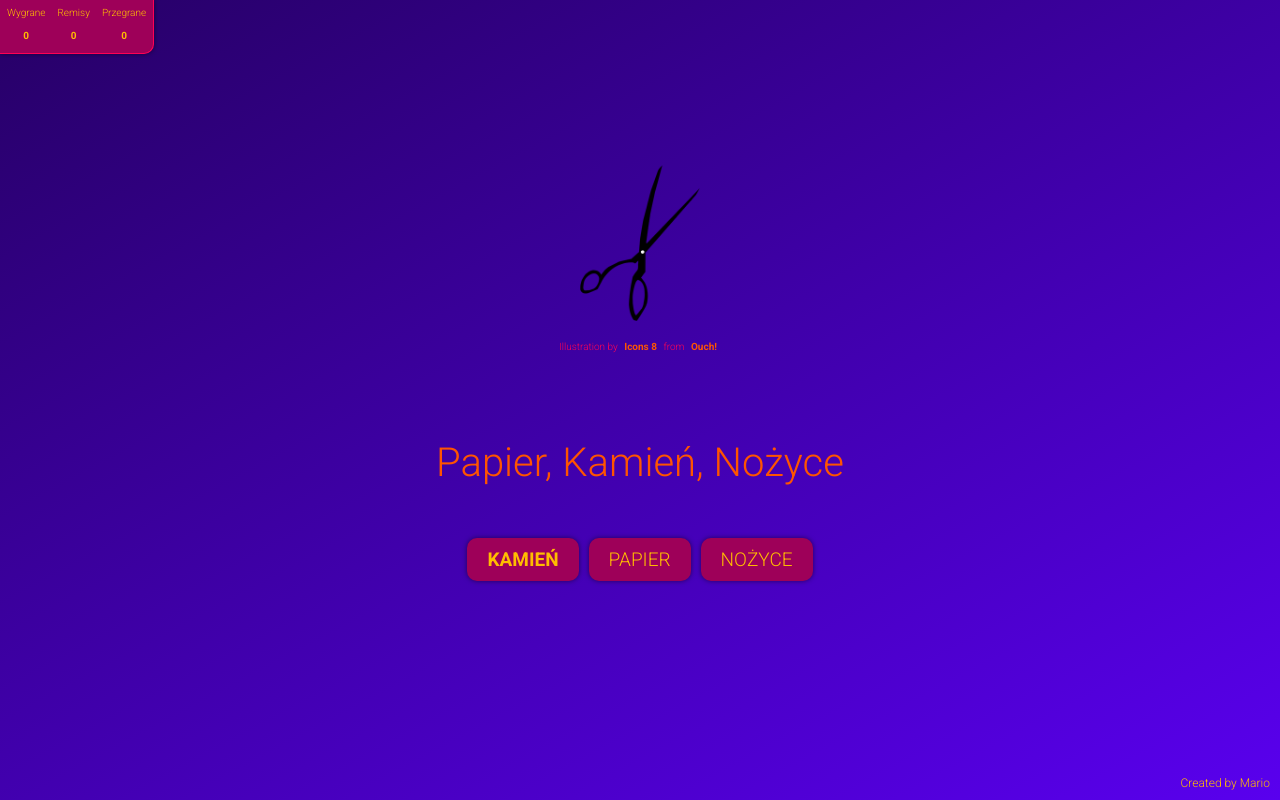
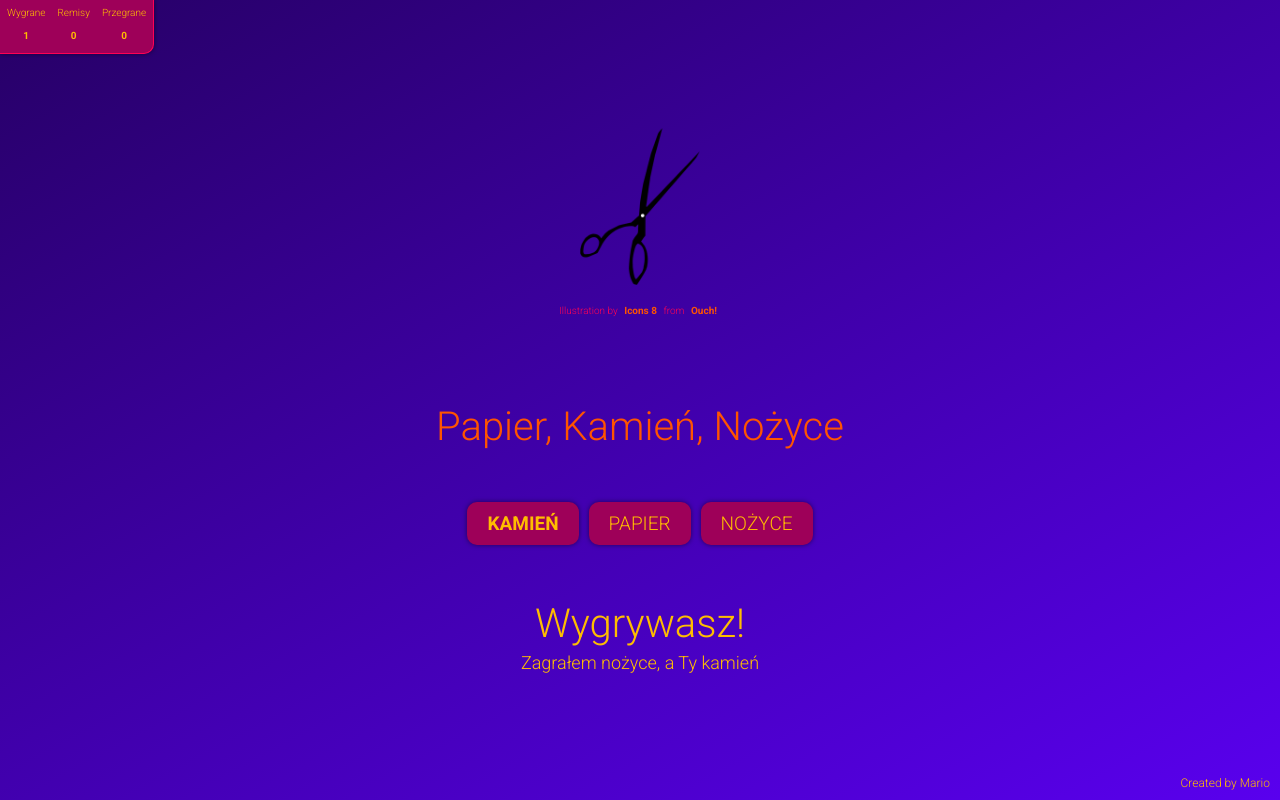
Before and after one commit to MarioDev716/javascript-prework, a website: page index.html in a window 1280 px wide. Both pictures are taken after a click on the button "KAMIEŃ". Drawn offline with Linux system fonts and the light colour scheme.

Commit message:
Update randomizer method, logic in displayResult method

```diff
--- a/js/functions.js
+++ b/js/functions.js
@@ -17,16 +17,14 @@ function clearMessages() {
     document.getElementById('messages').innerHTML = '';
 }
 
-
-
 function buttonClicked(argButtonName) {
     clearMessages();
     console.clear();
     argRandom = randomizer();
-    // console.log('buttonClicked - ' + argRandom);
-    let argComputerMove = getMoveName(argRandom);
+    console.log('buttonClicked - ' + argButtonName);
+    const argComputerMove = getMoveName(argRandom);
     // console.log('buttonClicked - argComputerMove: ' + argComputerMove);
-    console.log('buttonClicked - computers move: ' + argButtonName);
+    console.log('buttonClicked - computers move: ' + argComputerMove);
     displayResult(argButtonName, argComputerMove);
 }
 
@@ -43,7 +41,7 @@ function getMoveName(argMoveId) {
 
 /* Main method - display commentary and score on table */
 
-function displayResult(argPlayerMove, randomNumber) {
+function displayResult(argPlayerMove, argComputerMove) {
     // console.log('displayResult - uruchomiony!');
     // console.log('displayResults z argumentami: ' + argPlayerMove + ', ' + argComputerMove);
     if (argPlayerMove == 'papier' && argComputerMove == 'kamień' || argPlayerMove == 'kamień' && argComputerMove == 'nożyce' || argPlayerMove == 'nożyce' && argComputerMove == 'papier') {
--- a/sass/style.scss
+++ b/sass/style.scss
@@ -39,7 +39,8 @@ body {
     border-right: 1px solid $radical-red;
     border-bottom: 1px solid $radical-red;
 
-    td, th {
+    td,
+    th {
         padding: 5px;
         text-align: center;
     }
@@ -169,6 +170,7 @@ body {
     padding-top: 50px;
     font-size: 40px;
     color: $amber;
+
     div:nth-of-type(2) {
         font-size: 18px;
         padding-top: 5px;
```
Also changed, not shown: css/style.css, 1 other file.
